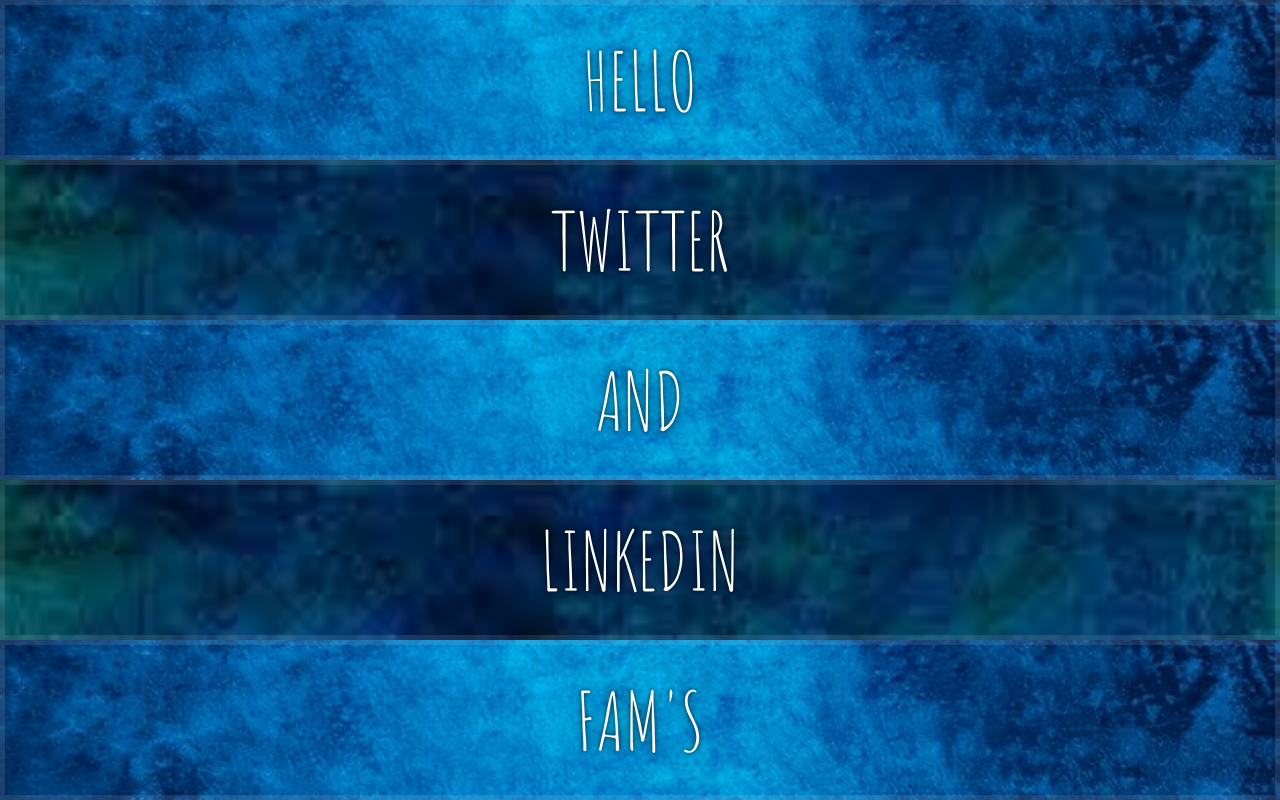
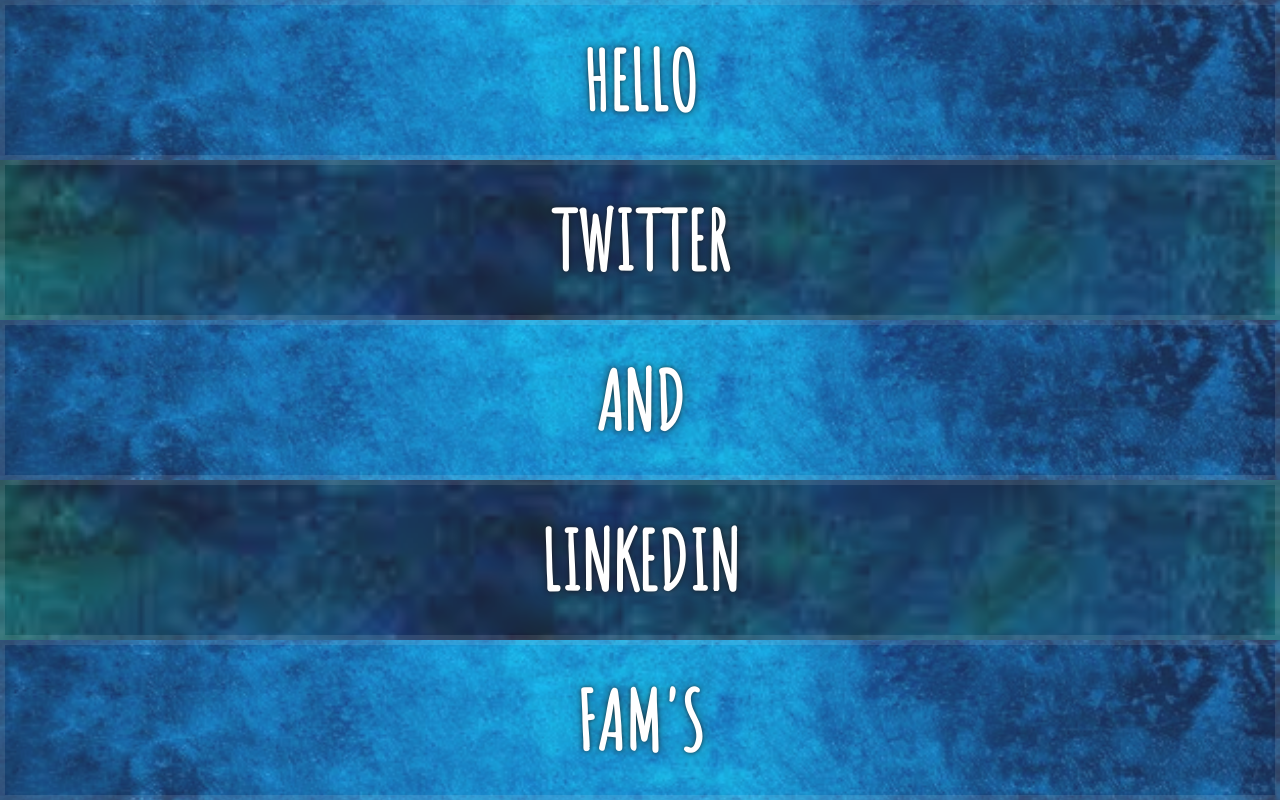
Before and after one commit to aakashgarg-19/30Days_JSProjectChallenge, a plain HTML site: page eDay_10_Flex_Pannel/Final Code/index.html in a window 1280 px wide. Drawn offline with Linux system fonts and the light colour scheme.

Commit message:
Update style.css

```diff
--- a/eDay_10_Flex_Pannel/Final Code/style.css
+++ b/eDay_10_Flex_Pannel/Final Code/style.css
@@ -1,9 +1,8 @@
 html {
   box-sizing: border-box;
-  background: #ffc600;
   font-family: "helvetica neue";
-  font-size: 20px;
-  font-weight: 200;
+  font-size: 24px;
+  font-weight: 800;
 }
 
 body {
@@ -15,6 +14,7 @@ body {
   overflow: hidden;
   display: flex;
   flex-direction: column;
+  opacity: 0.9;
 }
 
 .panel {
@@ -81,7 +81,8 @@ a {
   text-transform: uppercase;
   font-family: "Amatic SC", cursive;
   text-shadow: 0 0 4px rgba(0, 0, 0, 0.72), 0 0 14px rgba(0, 0, 0, 0.45);
-  font-size: 2em;
+  font-size: 3em;
+  font-weight: 800;
 }
 
 .panel p:nth-child(2) {
@@ -90,7 +91,7 @@ a {
 
 .panel.open {
   flex: 5;
-  font-size: 40px;
+  font-size: 42px;
 }
 
 @media only screen and (max-width: 600px) {
```
